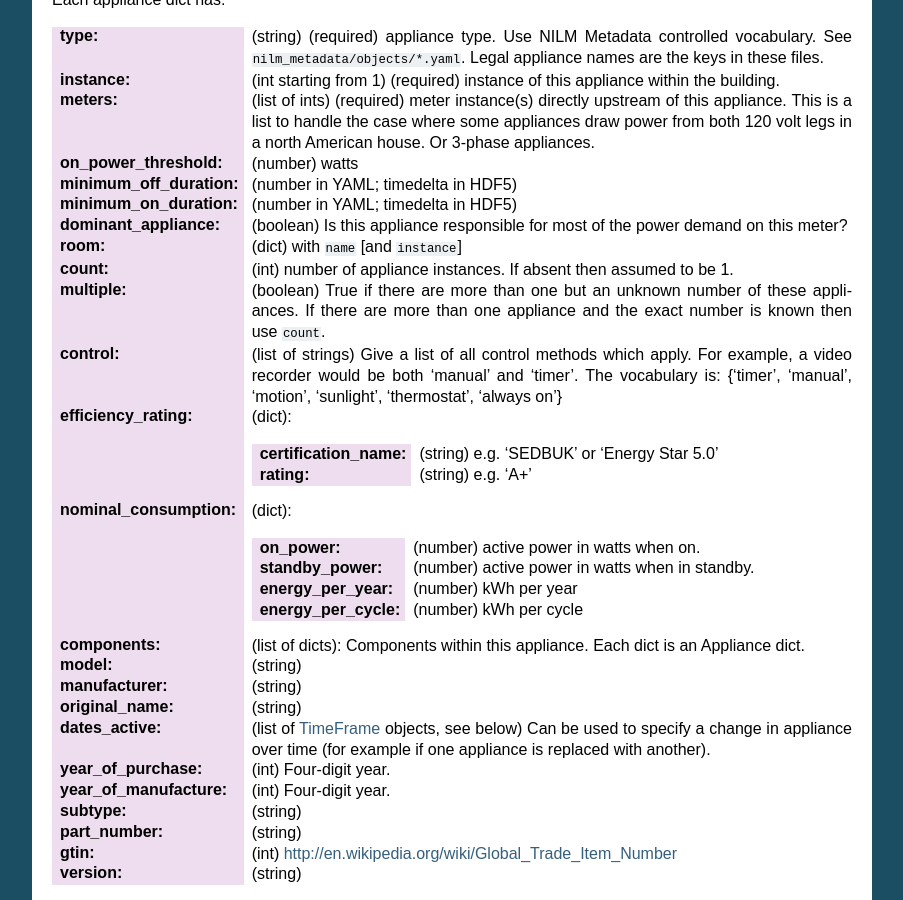
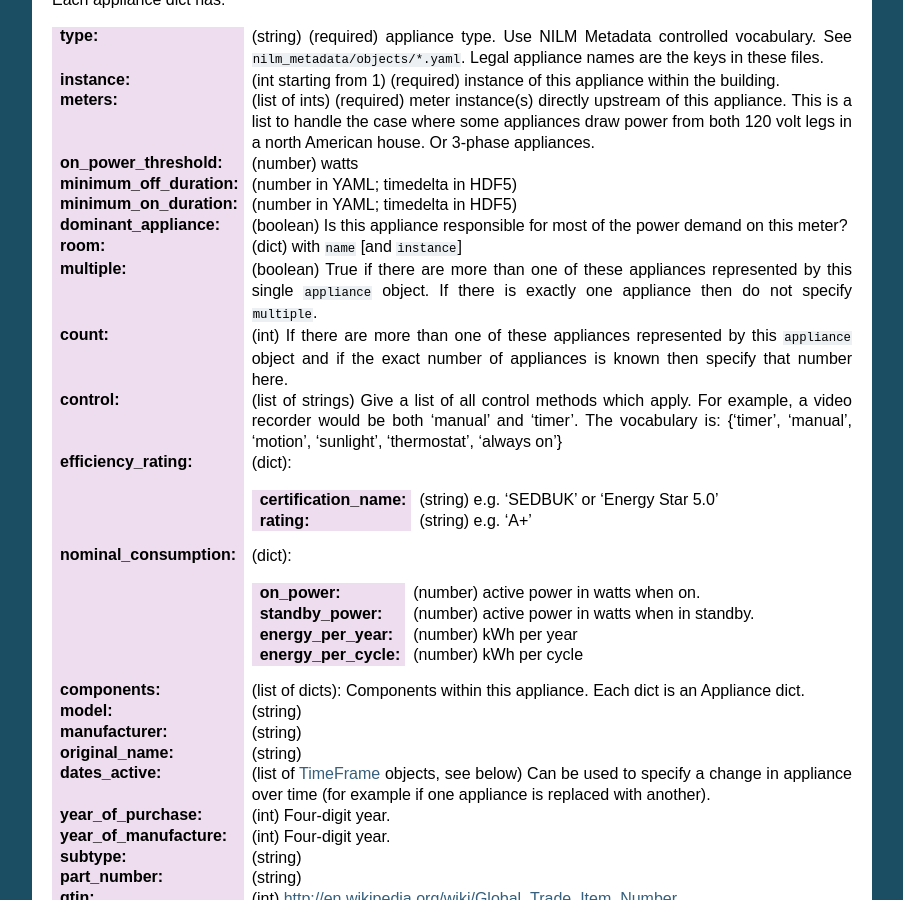
Before and after one commit to nilmtk/nilm_metadata, a Sphinx documentation site: the page built from docs/source/dataset_metadata.rst, in a window 1280 px wide and 900 px high, scrolled down 3770 px. Shown: the whole window, without its empty margins (198-1101 px from the left). Built offline with Sphinx 7.4.7, drawn with Linux system fonts in a browser that asks for light colours.

```diff
--- a/docs/source/dataset_metadata.rst
+++ b/docs/source/dataset_metadata.rst
@@ -232,7 +232,7 @@ section on `Building`_ metadata above).
       :reactive: (number)
       :apparent: (number)
 
-
+.. _appliance-schema:
 
 Appliance
 ---------
@@ -254,11 +254,14 @@ Each appliance dict has:
 :dominant_appliance: (boolean) Is this appliance responsible for
           most of the power demand on this meter?
 :room: (dict) with ``name`` [and ``instance``]
-:count: (int) number of appliance instances.  If absent then assumed
-        to be 1.
-:multiple: (boolean) True if there are more than one but an unknown
-           number of these appliances.  If there are more than one
-           appliance and the exact number is known then use ``count``.
+:multiple: (boolean) True if there are more than one
+           of these appliances represented by this single
+           ``appliance`` object.
+           If there is exactly one appliance then do not specify
+           ``multiple``.
+:count: (int) If there are more than one of these appliances
+        represented by this ``appliance`` object and if the exact
+        number of appliances is known then specify that number here.
 :control: (list of strings) Give a list of all control methods which
           apply.  For example, a video recorder would be both 'manual'
           and 'timer'.  The vocabulary is: {'timer', 'manual',
```
Also changed, not shown: docs/source/manual.rst (+127 -3 lines).
